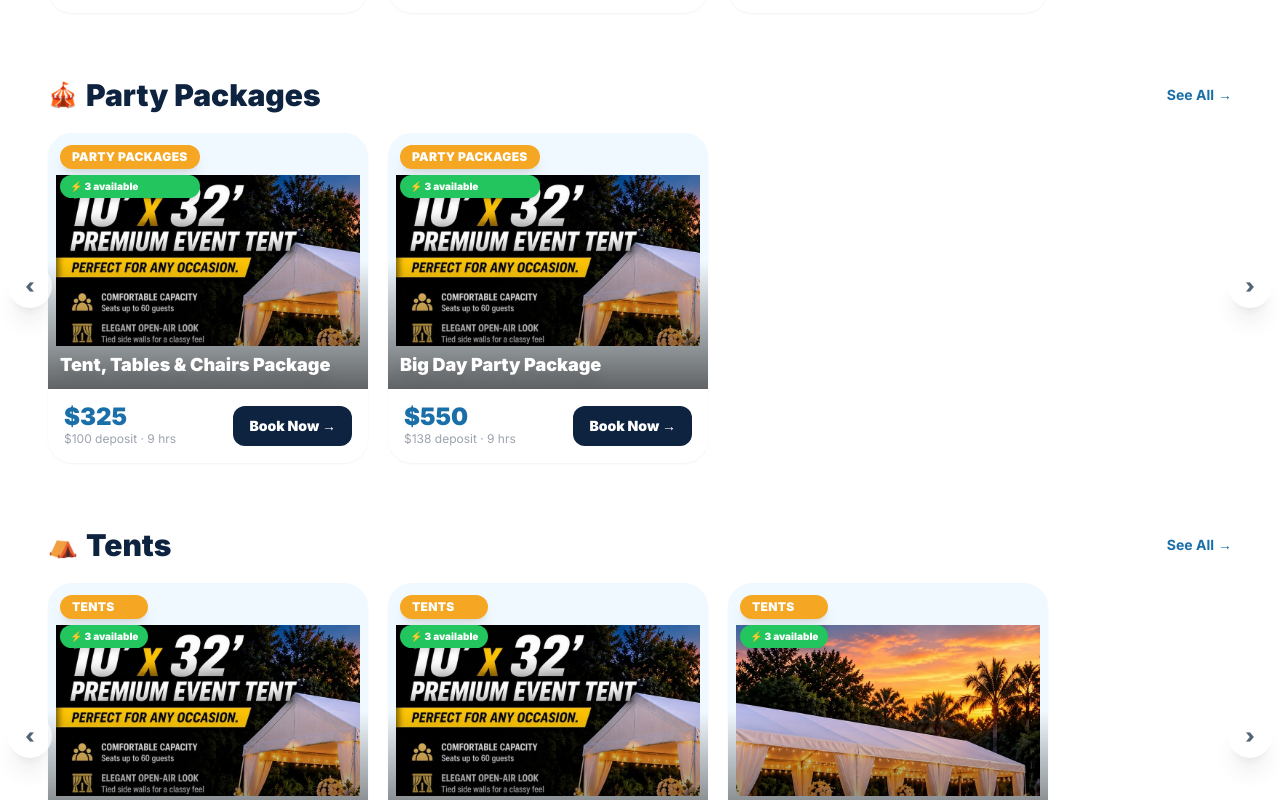
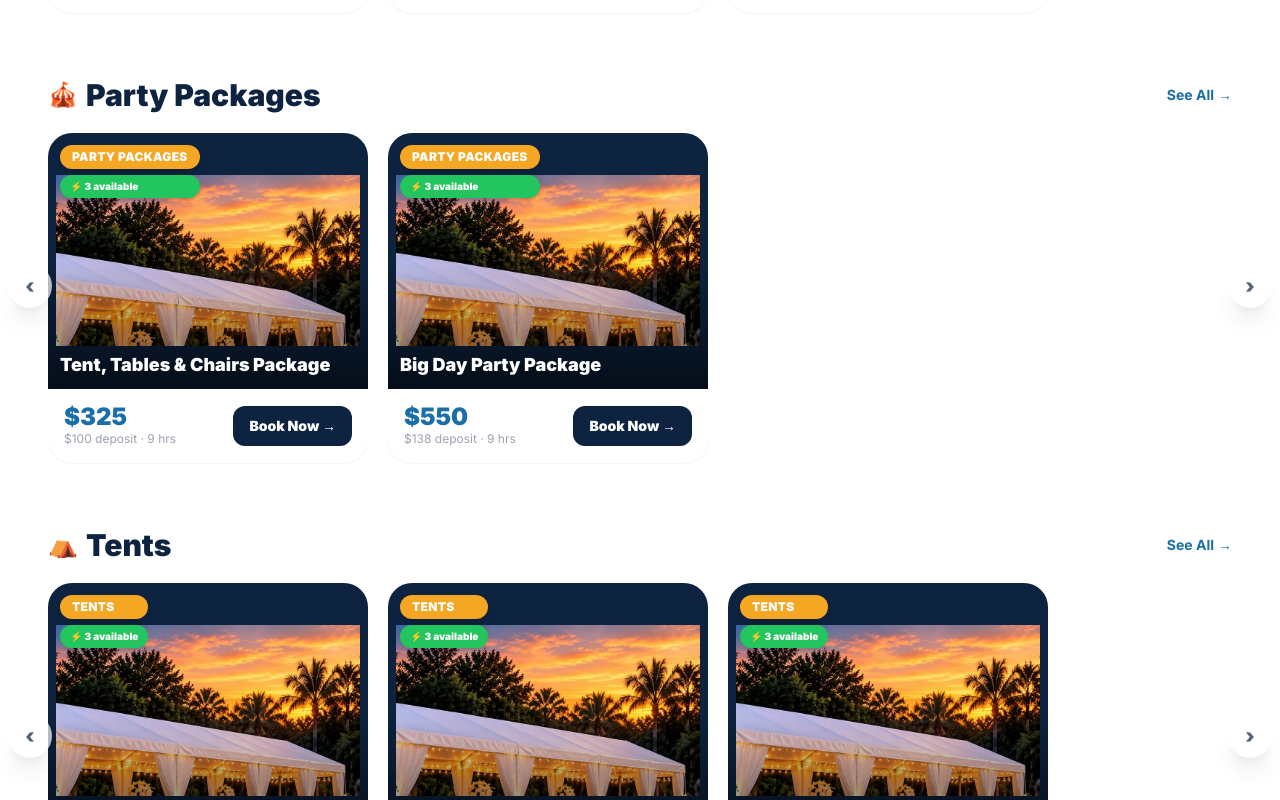
Before and after one commit to THP-Solutions/sunny-slide-rentals, a Next.js app: page / in a window 1280 px wide. Shown: the part 2300-3100 px from the top of the page. Built offline with nearby package versions, Linux system fonts and the light colour scheme.

Commit message:
Fix images: tent-evening for all tents/packages, object-contain on detail hero, dark card bg

```diff
--- a/app/rentals/[id]/RentalDetail.tsx
+++ b/app/rentals/[id]/RentalDetail.tsx
@@ -305,12 +305,12 @@ export default function RentalDetail({ rental, relatedRentals }: Props) {
         <section className="bg-white rounded-2xl shadow-sm overflow-hidden">
           <div className="grid grid-cols-1 lg:grid-cols-2">
             {/* Hero Image */}
-            <div className="relative h-80 sm:h-[520px] lg:h-auto lg:min-h-[620px]">
+            <div className="relative h-80 sm:h-[520px] lg:h-auto lg:min-h-[620px] bg-[#0d2340]">
               <Image
                 src={rental.image}
                 alt={rental.name}
                 fill
-                className="object-cover object-center"
+                className="object-contain"
                 priority
               />
               <div className="absolute top-4 left-4 flex gap-2">
--- a/components/RentalRow.tsx
+++ b/components/RentalRow.tsx
@@ -75,7 +75,7 @@ export default function RentalRow({ title, emoji, rentals, eventDate }: Props) {
                 className="flex-shrink-0 w-80 bg-white rounded-3xl shadow-sm hover:shadow-2xl transition-all duration-300 overflow-hidden hover:-translate-y-2 group/card"
               >
                 {/* Image */}
-                <div className="relative h-64 overflow-hidden bg-sky-50">
+                <div className="relative h-64 overflow-hidden bg-[#0d2340]">
                   <Image
                     src={rental.image}
                     alt={rental.name}
--- a/lib/rentals.ts
+++ b/lib/rentals.ts
@@ -190,7 +190,7 @@ export const RENTALS: Rental[] = [
     rentalHours: 9,
     description:
       "Everything you need for seating and shade. 16×32 tent, 8ft tables, and white folding chairs — delivered and set up.",
-    image: '/images/tent-daytime.jpg',
+    image: '/images/tent-evening.jpg',
     calendarId: '5ZfM2NUPUmL0SzV4LRyu',
   },
   {
@@ -204,7 +204,7 @@ export const RENTALS: Rental[] = [
     rentalHours: 9,
     description:
       "The ultimate party bundle! Choose any water slide or combo unit + 16×32 tent, 8ft tables, and white chairs. Everything delivered and set up — you just show up.",
-    image: '/images/tent-daytime.jpg',
+    image: '/images/tent-evening.jpg',
     calendarId: 'guQnUYVaBIibEtLzOphS',
   },
   {
@@ -234,7 +234,7 @@ export const RENTALS: Rental[] = [
     rentalHours: 9,
     description:
       "Perfect shade solution for smaller gatherings. Our 10×20 white frame tent provides coverage for up to 18 guests. Includes professional setup and takedown — you just enjoy the party.",
-    image: '/images/tent-daytime.jpg',
+    image: '/images/tent-evening.jpg',
     calendarId: '',
   },
   {
@@ -248,7 +248,7 @@ export const RENTALS: Rental[] = [
     rentalHours: 9,
     description:
       "Ideal for medium-sized events and backyard parties. The 10×30 white frame tent covers up to 27 guests comfortably. Delivered, set up, and taken down by our crew.",
-    image: '/images/tent-daytime.jpg',
+    image: '/images/tent-evening.jpg',
     calendarId: '',
   },
   {
```
